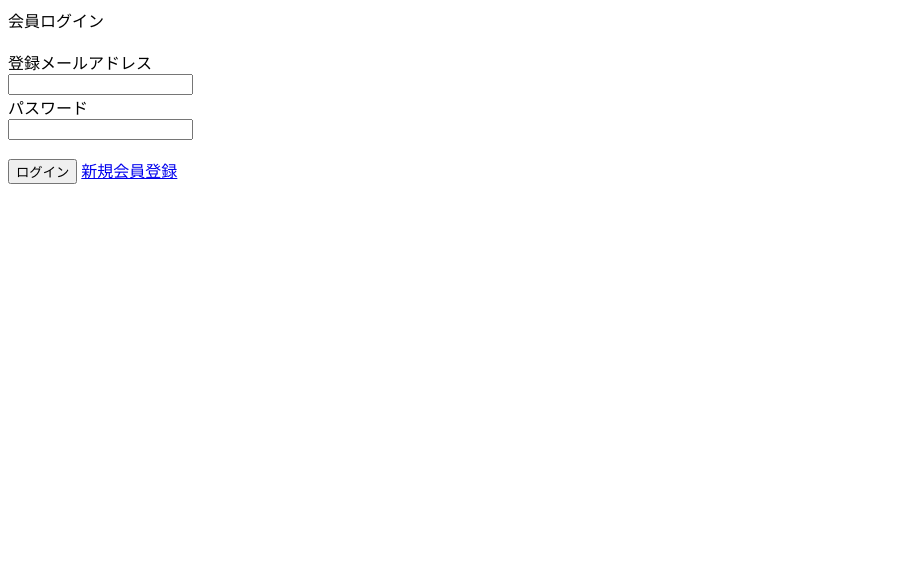
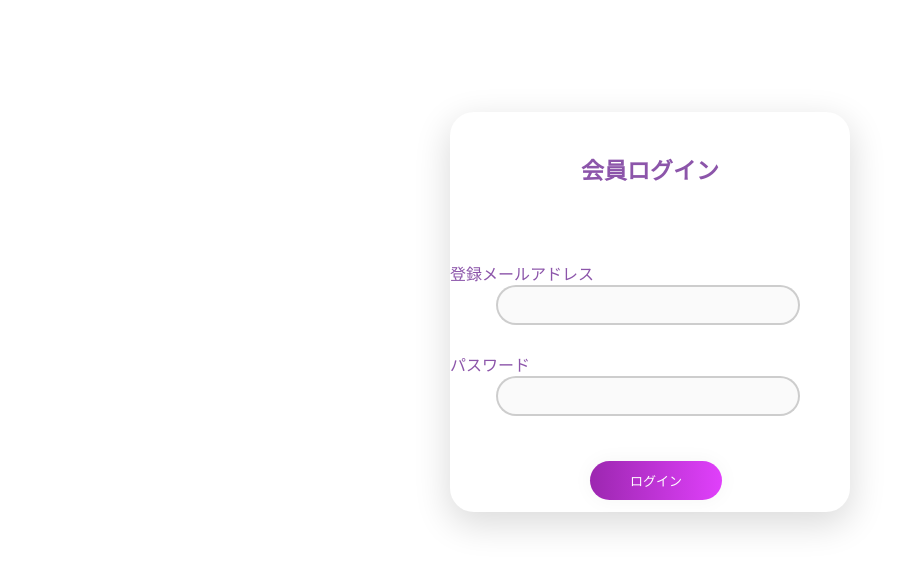
Before and after one commit to ohno331/System_PHP_setumei, a PHP site: page /member_login.html in a window 1280 px wide. Shown: the top 570 px of the page, without its empty margins (0-913 px from the left). Run offline with PHP 8.4, Linux system fonts and the light colour scheme.

Commit message:
css追加

```diff
--- a/css/style.css
+++ b/css/style.css
@@ -179,3 +179,103 @@ a.btn-square:hover {
   top: -23px;
   padding: 10px;
 }
+
+
+
+
+/* 会員ログイン */
+
+
+
+.main {
+  background-color: #FFFFFF;
+  width: 400px;
+  height: 400px;
+  margin: 7em auto;
+  border-radius: 1.5em;
+  box-shadow: 0px 11px 35px 2px rgba(0, 0, 0, 0.14);
+  color: #8C55AA;
+}
+
+.sign {
+  padding-top: 40px;
+  color: #8C55AA;
+  font-family: 'Ubuntu', sans-serif;
+  font-weight: bold;
+  font-size: 23px;
+}
+
+.mail {
+width: 76%;
+color: #8C55AA;
+font-weight: 700;
+font-size: 14px;
+letter-spacing: 1px;
+background: rgba(136, 126, 126, 0.04);
+padding: 10px 20px;
+border: 2px solid rgba(0, 0, 0, 0.18) !important;
+border-radius: 20px;
+outline: none;
+box-sizing: border-box;
+border: 2px solid rgba(0, 0, 0, 0.02);
+margin-bottom: 50px;
+margin-left: 46px;
+text-align: center;
+margin-bottom: 27px;
+font-family: 'Ubuntu', sans-serif;
+}
+
+form.form1 {
+  padding-top: 40px;
+}
+
+.pass {
+      width: 76%;
+      color: #8C55AA;
+font-weight: 700;
+font-size: 14px;
+letter-spacing: 1px;
+background: rgba(136, 126, 126, 0.04);
+padding: 10px 20px;
+border: 2px solid rgba(0, 0, 0, 0.18) !important;
+border-radius: 20px;
+outline: none;
+box-sizing: border-box;
+border: 2px solid rgba(0, 0, 0, 0.02);
+margin-bottom: 50px;
+margin-left: 46px;
+text-align: center;
+margin-bottom: 27px;
+font-family: 'Ubuntu', sans-serif;
+}
+
+
+.un:focus, .pass:focus {
+  border: 2px solid rgba(0, 0, 0, 0.18) !important;
+
+}
+
+.in {
+cursor: pointer;
+  border-radius: 5em;
+  color: #fff;
+  background: linear-gradient(to right, #9C27B0, #E040FB);
+  border: 0;
+  padding-left: 40px;
+  padding-right: 40px;
+  padding-bottom: 10px;
+  padding-top: 10px;
+  font-family: 'Ubuntu', sans-serif;
+  margin-left: 35%;
+  font-size: 13px;
+  box-shadow: 0 0 20px 1px rgba(0, 0, 0, 0.04);
+}
+
+
+
+@media (max-width: 600px) {
+  .main {
+      border-radius: 0px;
+  }
+
+}
--- a/mail.php
+++ b/mail.php
@@ -150,7 +150,7 @@ mb_language('Japanese');
 
 mb_internal_encoding('UTF-8');
 
-mb_send_mail($email,$title,$honbun,$header);
+// mb_send_mail($email,$title,$honbun,$header);
 
 	// print $onamae.'様<br />';
 	// print 'ご予約ありがとうございます<br />';
--- a/member_login.html
+++ b/member_login.html
@@ -3,21 +3,23 @@
   <head>
     <meta charset="utf-8">
     <meta name="viewport" content="width=device-width, initial-scale=1, shrink-to-fit=no">
+    <link rel="stylesheet" href="./css/style.css">
     <title>予約</title>
   </head>
   <body>
 
-
-会員ログイン<br />
+<div class="main">
+<p class="sign" align="center">会員ログイン</p><br/>
 <br />
-<form method="post" action="member_login_check.php">
-登録メールアドレス<br />
-<input type="text" name="email" ><br />
+<form class="form" method="post" action="member_login_check.php">
+</p>登録メールアドレス<br/>
+<input class="mail" type="text" name="email" ><br />
 パスワード<br />
-<input type="password" name="pass"><br />
+<input class="pass" type="password" name="pass"><br />
 <br />
-<input type="submit" class="btn-square" value="ログイン" width="">
-<a href="./new/member.html">新規会員登録</a>
+<input type="submit" class="in" value="ログイン" width="">
+<!-- <a href="./new/member.html">新規会員登録</a> -->
 </form>
+</div>
 </body>
 </html>
--- a/shosai2.php
+++ b/shosai2.php
@@ -75,7 +75,7 @@ catch (Exception $e)
 
 
     <h2>1次面接</h2>
-    <table>
+    <table border="1">
         <tr>
             <th>日付</th>
             <td>
--- a/shousai3.php
+++ b/shousai3.php
@@ -75,7 +75,7 @@ catch (Exception $e)
 
 
     <h2>最終面接</h2>
-    <table>
+    <table border="1">
         <tr>
             <th>日付</th>
             <td>
```
